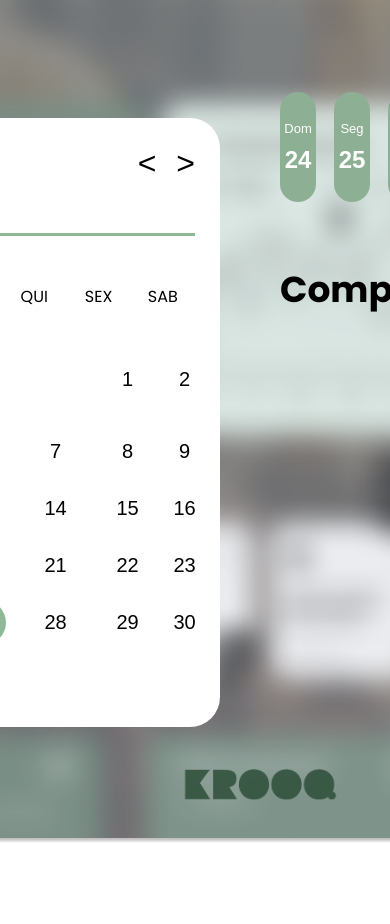
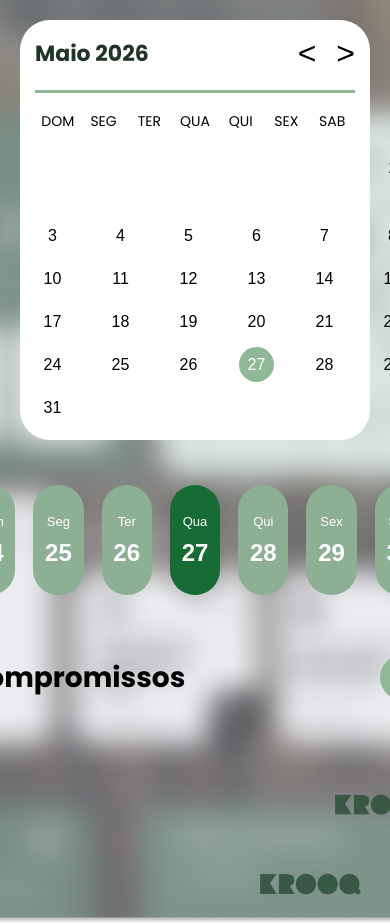
Before and after one commit to KROOQOFC/Front-End-KROOQ, a React (Vite) app in the folder krooq/: page /agenda in a window 390 px wide. Before the commit the page ends 844 px from the top, so only its background shows below. Built offline with nearby package versions, Linux system fonts and the light colour scheme.

Commit message:
Responsividade na agenda

```diff
--- a/krooq/src/components/Agenda/Calendario.css
+++ b/krooq/src/components/Agenda/Calendario.css
@@ -9,7 +9,7 @@
 
     display: flex;
     flex-direction: column;
-    gap: 48px;
+    gap: 18px;
     position: relative;
     z-index: 2;
 }
@@ -60,9 +60,8 @@
 
 .grid-dias {
     display: grid;
-
     grid-template-columns: repeat(7, 1fr);
-
+    min-height: 350px;
     gap: 12px;
 }
 
@@ -83,6 +82,7 @@
 
 .selecionado {
     background: #8FB996;
+
 
     color: white;
 }
@@ -110,3 +110,33 @@
 
     background: #8FB996;
 }
+@media (max-width: 500px) {
+
+    .container-calendario {
+        width: 100%;
+
+        padding: 15px;
+    }
+
+    .topo-calendario h2 {
+        font-size: 22px;
+    }
+
+    .dia {
+        width: 35px;
+        height: 35px;
+
+        font-size: 16px;
+    }
+
+    .dias-semana {
+        font-size: 14px;
+    }
+
+    .grid-dias {
+        gap: 8px;
+
+        min-height: auto;
+    }
+
+}
--- a/krooq/src/pages/Agenda/Agenda.css
+++ b/krooq/src/pages/Agenda/Agenda.css
@@ -101,8 +101,8 @@
 .logo-krooq-agenda {
     position: absolute;
 
-    right: 40px;
-    bottom: 30px;
+    right: 50px;
+    bottom: 50px;
 
     width: 180px;
 
@@ -115,3 +115,69 @@
 
     z-index: 1;
 }
+.lado-direito {
+    display: flex;
+
+    flex-direction: column;
+
+    gap: 20px;
+}
+
+.logo-krooq-agenda {
+    width: 180px;
+
+    align-self: flex-end;
+}
+@media (max-width: 1024px) {
+
+    .container-agenda {
+        flex-direction: column;
+
+        justify-content: flex-start;
+
+        padding-top: 50px;
+
+        gap: 25px;
+    }
+
+    .logo-krooq-agenda {
+        position: static;
+
+        width: 150px;
+
+        margin-top: 20px;
+    }
+
+}
+@media (max-width: 768px) {
+
+    .container-agenda {
+        padding: 20px;
+    }
+
+    .painel-eventos {
+        width: 100%;
+
+        max-width: 500px;
+
+        height: auto;
+
+        padding: 20px;
+    }
+
+    .topo-eventos h2 {
+        font-size: 28px;
+    }
+
+    .botao-adicionar {
+        width: 45px;
+        height: 45px;
+
+        font-size: 26px;
+    }
+
+    .logo-krooq-agenda {
+        width: 120px;
+    }
+
+}
--- a/krooq/src/pages/Agenda/Agenda.jsx
+++ b/krooq/src/pages/Agenda/Agenda.jsx
@@ -112,6 +112,7 @@ function deletarEvento() {
             setDataSelecionada={setDataSelecionada}
             eventos={eventos}
             />
+            <div className="lado-direito">
 
             <section className="painel-eventos">
 
@@ -160,6 +161,13 @@ function deletarEvento() {
                 </div>
 
             </section>
+                <img
+        className="logo-krooq-agenda"
+        src={LogoKrooq}
+        alt="Logo Krooq"
+    />
+
+</div>
 
             <EventModal
                 abrir={abrirModal}
```
